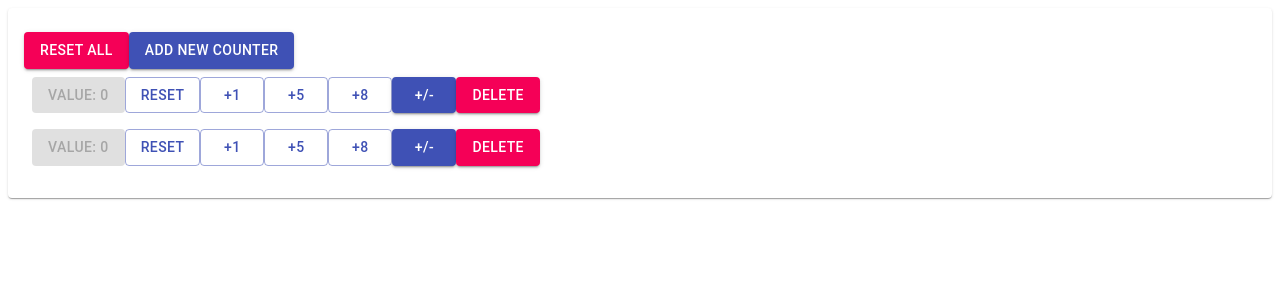
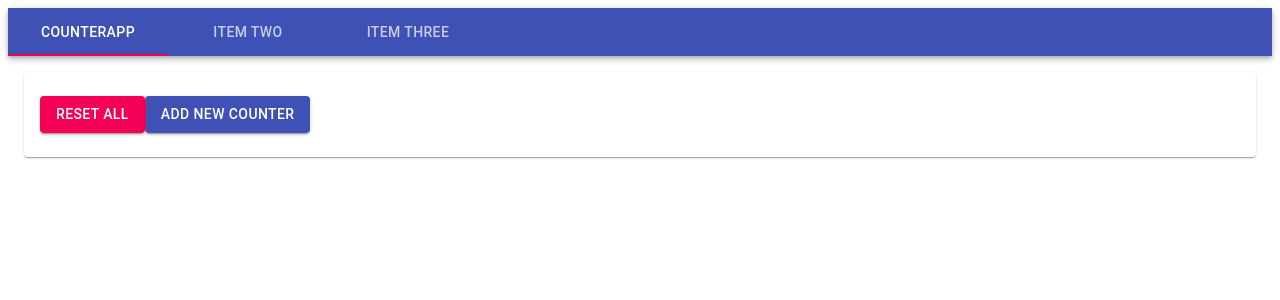
Before and after one commit to Axillarator/react-dojo, a React (Create React App) app: page / in a window 1280 px wide. Shown: the top 300 px of the page. Built offline with nearby package versions, Linux system fonts and the light colour scheme.

Commit message:
introduce navigation bar

```diff
--- a/src/Components/CounterApp/CounterApp.tsx
+++ b/src/Components/CounterApp/CounterApp.tsx
@@ -21,7 +21,7 @@ const useStyles = makeStyles((theme: Theme) =>
 const CounterApp: React.FC = () => {
 
     const classes = useStyles();
-    const [arrayOfCounts, updateCount] = useState<CounterState[]>([{countValue:0,sign:1}, {countValue:0,sign:1}]);
+    const [arrayOfCounts, updateCount] = useState<CounterState[]>([]);
 
     const createAddHandler = (index: number) => {
         return (amount: number): MouseEventHandler => {
--- /dev/null
+++ b/src/Components/NavigationBar/NavigationBar.tsx
@@ -0,0 +1,67 @@
+import React from 'react';
+import {makeStyles, Theme} from '@material-ui/core/styles';
+import AppBar from '@material-ui/core/AppBar';
+import Tabs from '@material-ui/core/Tabs';
+import Tab from '@material-ui/core/Tab';
+import Typography from '@material-ui/core/Typography';
+import Box from '@material-ui/core/Box';
+import CounterApp from "../CounterApp/CounterApp";
+
+interface TabPanelProps {
+    children?: React.ReactNode;
+    index: any;
+    value: any;
+}
+
+function TabPanel(props: TabPanelProps) {
+    const {children, value, index} = props;
+
+    return (
+        <Typography
+            component="div"
+            role="tabpanel"
+            hidden={value !== index}
+            id={index}>
+            <Box padding={2}>
+                {children}
+            </Box>
+        </Typography>
+    );
+}
+
+const useStyles = makeStyles((theme: Theme) => ({
+    root: {
+        flexGrow: 1,
+        backgroundColor: theme.palette.background.paper,
+    },
+}));
+
+export default function NavigationBar() {
+    const classes = useStyles();
+    const [tabIndex, setTabIndex] = React.useState(0);
+
+    const handleIndexChange = (event: React.ChangeEvent<{}>, newIndex: number) => {
+        setTabIndex(newIndex);
+    };
+
+    return (
+        <div className={classes.root}>
+            <AppBar position="static">
+                <Tabs value={tabIndex} onChange={handleIndexChange}>
+                    <Tab label="CounterApp"/>
+                    <Tab label="Item Two"/>
+                    <Tab label="Item Three"/>
+                </Tabs>
+            </AppBar>
+            <TabPanel value={tabIndex} index={0}>
+                <CounterApp/>
+            </TabPanel>
+            <TabPanel value={tabIndex} index={1}>
+                Item Two
+            </TabPanel>
+            <TabPanel value={tabIndex} index={2}>
+                Item Three
+            </TabPanel>
+        </div>
+    );
+}
--- a/src/index.tsx
+++ b/src/index.tsx
@@ -1,9 +1,9 @@
 import React from 'react';
 import ReactDOM from 'react-dom';
 import * as serviceWorker from './serviceWorker';
-import App from "./Components/App";
+import NavigationBar from "./Components/NavigationBar/NavigationBar";
 
-ReactDOM.render(<App />, document.getElementById('root'));
+ReactDOM.render(<NavigationBar />, document.getElementById('root'));
 
 // If you want your app to work offline and load faster, you can change
 // unregister() to register() below. Note this comes with some pitfalls.
```
